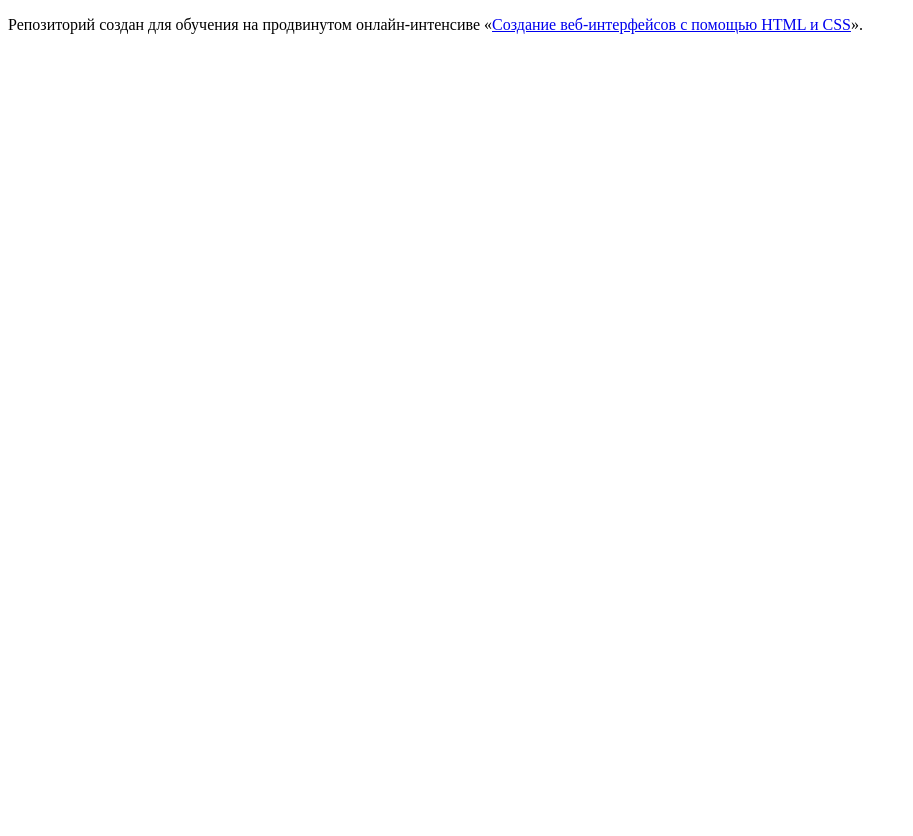
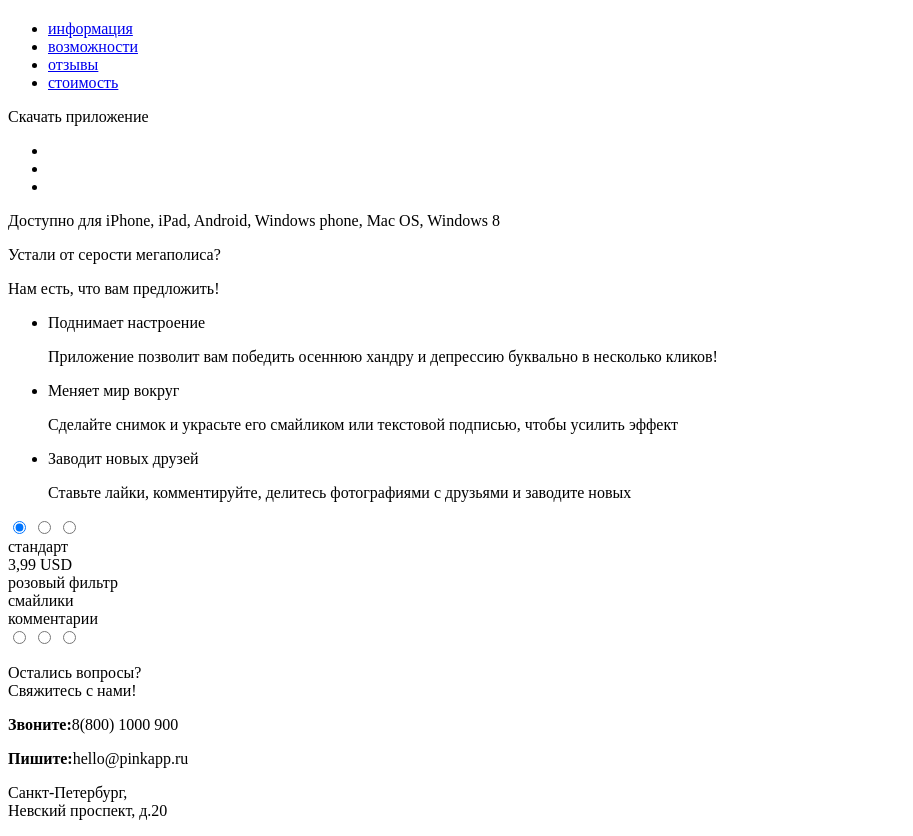
Before and after one commit to theConscience/34390-Pink, a website: page index.html in a window 1280 px wide. Shown: the whole page, without its empty margins (0-913 px from the left). Before the commit the page ends 800 px from the top, so only its background shows below. Drawn offline with Linux system fonts and the light colour scheme.

Commit message:
add smacss-like markup

```diff
--- a/index.html
+++ b/index.html
@@ -9,7 +9,122 @@
 
 <body>
 
-  <p>Репозиторий создан для обучения на продвинутом онлайн-интенсиве «<a href="https://htmlacademy.ru/advanced_intensive">Создание веб-интерфейсов с помощью HTML и CSS</a>».</p>
+<header class="page-header">
+  <nav class="main-menu">
+    <h1></h1>
+    <ul>
+      <li><a href="#">информация</a></li>
+      <li><a href="#">возможности</a></li>
+      <li><a href="#">отзывы</a></li>
+      <li><a href="#">стоимость</a></li>
+    </ul>
+  </nav>
+  <section class="banner"></section>
+  <section class="download">
+    <div class="btn btn-download">Скачать приложение</div>
+    <ul class="os-list">
+      <li class="apple"></li>
+      <li class="android"></li>
+      <li class="windows"></li>
+    </ul>
+    <p class="secondary">Доступно для iPhone, iPad, Android, Windows phone, Mac OS, Windows 8</p>
+  </section>
+</header>
+
+<main>
+  <section class="features">
+    <div class="proposition">
+      <p>Устали от серости мегаполиса?</p>
+      <p>Нам есть, что вам предложить!</p>
+    </div>
+    <ul>
+      <li class="feature">
+        <div class="h3">Поднимает настроение</div>
+        <p>Приложение позволит вам победить осеннюю хандру и депрессию буквально в несколько кликов!</p>
+      </li>
+      <li class="feature">
+        <div class="h3">Меняет мир вокруг</div>
+        <p>Сделайте снимок и украсьте его смайликом или текстовой подписью, чтобы усилить эффект</p>
+      </li>
+      <li class="feature">
+        <div class="h3">Заводит новых друзей</div>
+        <p>Ставьте лайки, комментируйте, делитесь фотографиями с друзьями и заводите новых</p>
+      </li>
+    </ul>
+    <div class="sticky-image image-phone"></div>
+  </section>
+  <aside>
+    <div class="reply slider">
+      <div class="slide slide-1">
+        <div class="h3"></div>
+        <p></p>
+      </div>
+      <div class="slide slide-2">
+        <div class="h3"></div>
+        <p></p>
+      </div>
+      <div class="slide slide-3">
+        <div class="h3"></div>
+        <p></p>
+      </div>
+      <input type="radio" name="slider-btn" class="to-slide-1" value="slide-1" checked>
+      <input type="radio" name="slider-btn" class="to-slide-2" value="slide-2">
+      <input type="radio" name="slider-btn" class="to-slide-3" value="slide-3">
+    </div>
+    <div class="version slider">
+      <div class="table">
+        <div class="thead">
+          <div class="row">
+            <div class="cell"></div>
+            <div class="cell hit">
+              <div class="h2">стандарт</div>
+              <div class="special">3,99 USD</div>
+            </div>
+            <div class="cell"></div>
+          </div>
+        </div>
+        <div class="tbody">
+          <div class="row">
+            <div class="cell"></div>
+            <div class="cell include">розовый фильтр</div>
+            <div class="cell"></div>
+          </div>
+          <div class="row">
+            <div class="cell"></div>
+            <div class="cell include">смайлики</div>
+            <div class="cell"></div>
+          </div>
+          <div class="row">
+            <div class="cell"></div>
+            <div class="cell exclude">комментарии</div>
+            <div class="cell"></div>
+          </div>
+        </div>
+        <input type="radio" name="slider-btn" class="to-slide-1" value="slide-1">
+        <input type="radio" name="slider-btn" class="to-slide-2" value="slide-2">
+        <input type="radio" name="slider-btn" class="to-slide-3" value="slide-3">
+      </div>
+    </div>
+  </aside>
+</main>
+
+<footer>
+  <section class="contacts">
+    <p>Остались вопросы?<br>Свяжитесь с нами!</p>
+    <p>
+      <strong>Звоните:</strong><span class="info">8(800) 1000 900</span>
+    </p>
+    <p>
+      <strong>Пишите:</strong><span class="info">hello@pinkapp.ru</span>
+    </p>
+    <p>
+      <span class="info">Санкт-Петербург,<br>Невский проспект, д.20</span>
+    </p>
+  </section>
+  <div class="map">
+    <div class="map-marker"></div>
+  </div>
+</footer>
 
   <!-- <script src="js/script.js"></script> -->
 
```
